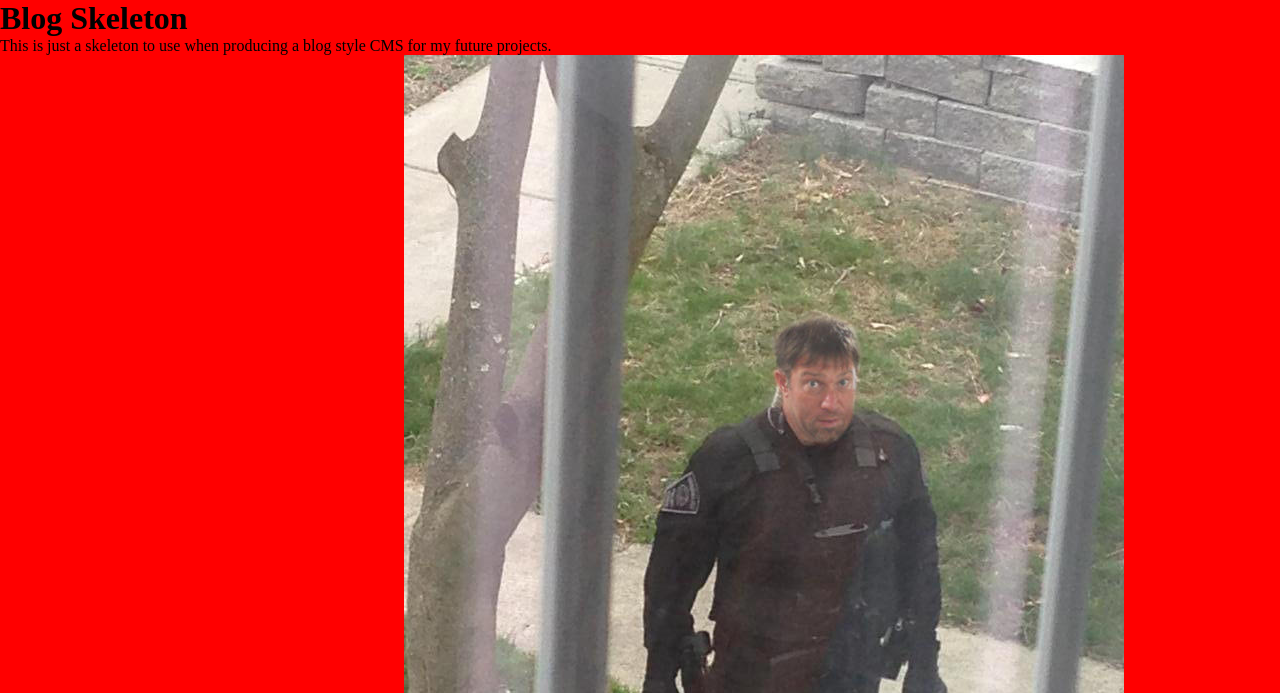
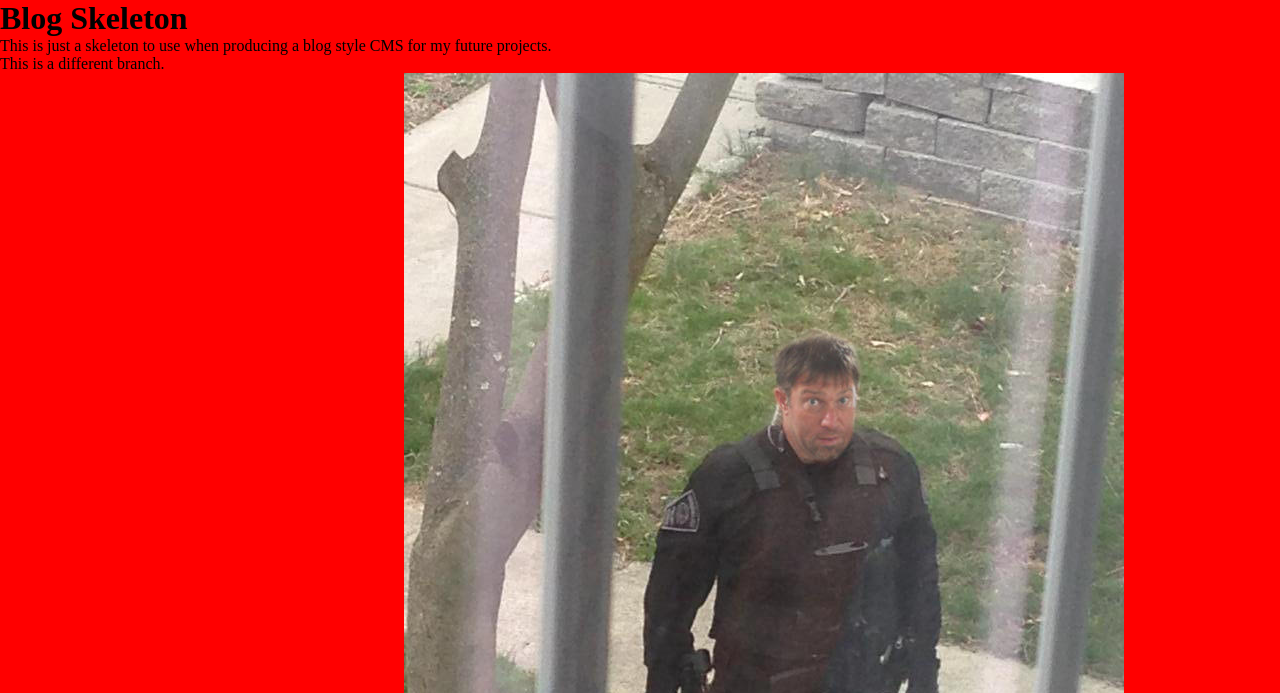
Before and after one commit to Mattrachwal/blog_cms_template, a website: page views/index.html in a window 1280 px wide. Shown: the top 693 px of the page. Drawn offline with Linux system fonts and the light colour scheme; files that its build step writes are made by us from their sources; files whose address does not match are found by name.

```diff
--- a/views/index.html
+++ b/views/index.html
@@ -12,6 +12,9 @@
     <p>
         This is just a skeleton to use when producing a blog style CMS for my future projects.
     </p>
+    <p>
+        This is a different branch.
+    </p>
     <img src="https://scontent-icn1-1.xx.fbcdn.net/v/t1.0-9/39010660_10160832610645523_6539831806949064704_n.jpg?_nc_cat=0&oh=68d120e5e3a71275da3ec38b001ee0c2&oe=5C359468">
     <img src="/assets/images/milkMan.jpg">
 </body>
```
